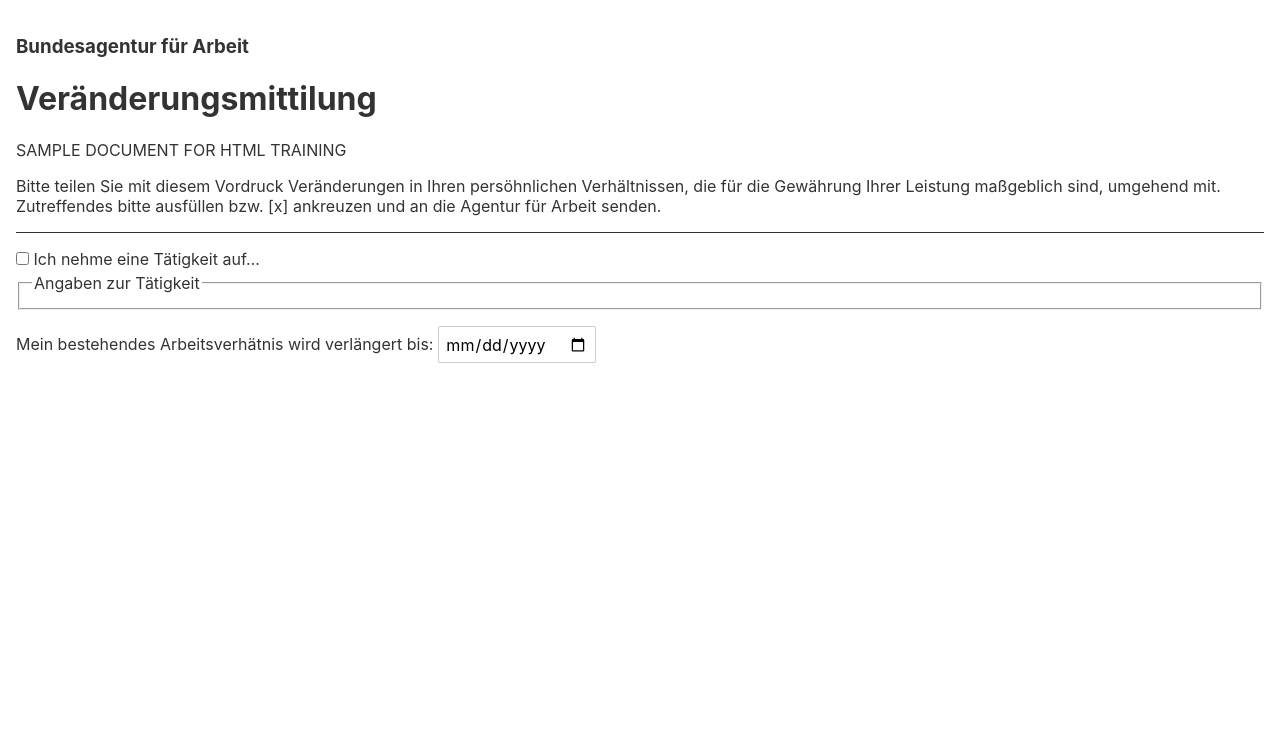
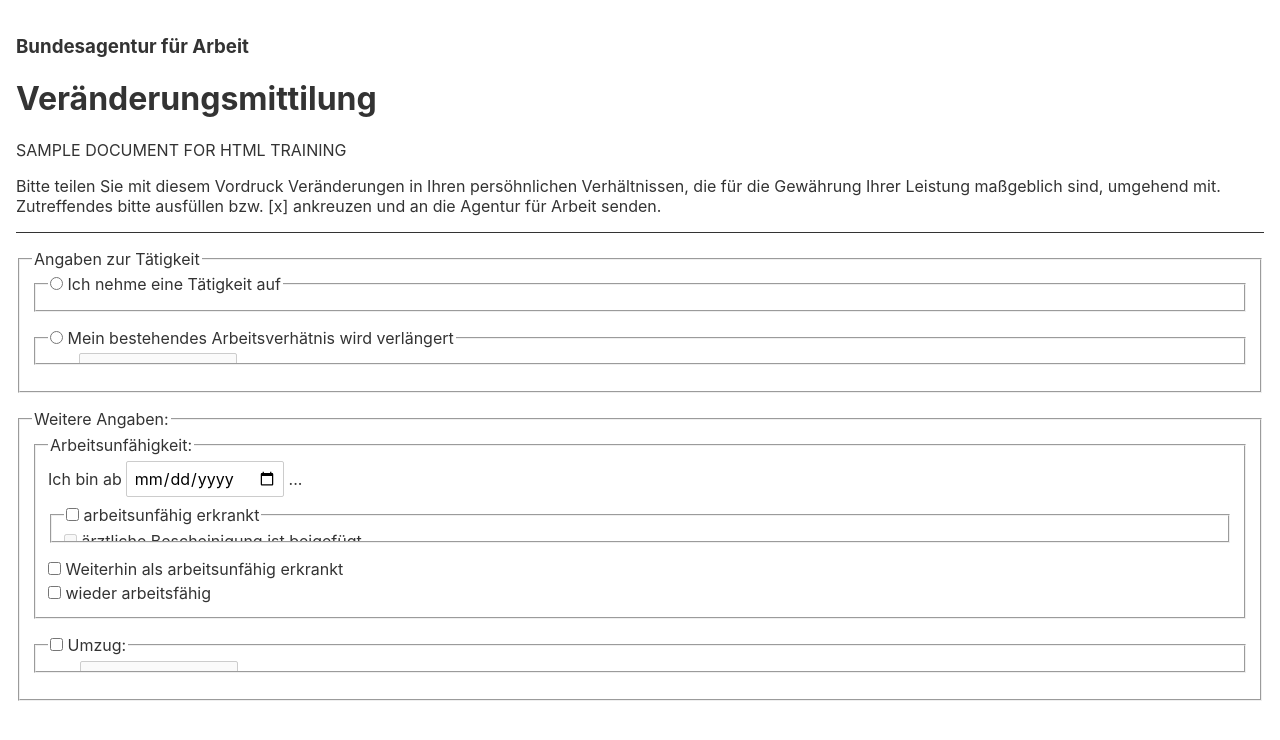
Before and after one commit to gitbreaker222/20200317-form-training-svelte, a Svelte app: page / in a window 1280 px wide. Shown: the top 740 px of the page. Built offline with nearby package versions, Linux system fonts and the light colour scheme.

Commit message:
work-inability + move

```diff
--- a/src/Aform.svelte
+++ b/src/Aform.svelte
@@ -1,6 +1,9 @@
 <script>
+  const NEW = 'NEW'
+  const EXTENDED = 'EXTENDED'
+
   let formState = {
-    hasNewActivity: false,
+    activityChangeType: '',
     newActivityInfos: {
       from: '',
       till: '',
@@ -11,6 +14,24 @@
       healthCareDetails: '',
     },
     extendedActivityTill: '',
+    hasAbilityChange: false,
+    abilityChangeDetails: {
+      fromDate: '',
+      hasSicknessInability: false,
+      hasSicknessInabilityDoctorCert: false,
+      hasSicknessInabilityAccident: false,
+      hasExtendedSicknessInability: false,
+      isReenabled: false,
+    },
+    move: false,
+    moveDate: '',
+    moveConfirmationAttached: false,
+    moveDetails: {
+      street: '',
+      zip: '',
+      city: '',
+      telephone: '',
+    },
   }
   $: activityHasBegun = new Date(formState.newActivityInfos.from) <= new Date()
 
@@ -32,7 +53,7 @@
   }
 
   fieldset {
-    max-height: 99vh;
+    max-height: 200vh;
     overflow: auto;
     transition: max-height 500ms;
   }
@@ -57,17 +78,22 @@
 
 <form on:submit={handleSubmit} on:change={handleChange}>
 
+  <fieldset name="activity">
+    <legend for="activity">Angaben zur Tätigkeit</legend>
+
+    <fieldset
+      name="newActivity"
+      disabled={formState.activityChangeType !== NEW}>
+      <legend for="newActivity">
         <label>
           <input
-      type="checkbox"
-      name="hasNewActivity"
-      disabled={formState.extendedActivityTill}
-      bind:checked={formState.hasNewActivity} />
-    Ich nehme eine Tätigkeit auf…
+            type="radio"
+            bind:group={formState.activityChangeType}
+            value={NEW} />
+          Ich nehme eine Tätigkeit auf
         </label>
+      </legend>
 
-  <fieldset name="activity" disabled={!formState.hasNewActivity}>
-    <legend for="activity">Angaben zur Tätigkeit</legend>
       <p>
         Ich nehme eine Tätigkeit (Arbeit, selbstständige Tätigkeit, mithelfender
         Familienangehöriger) ab
@@ -185,13 +211,153 @@
       {/if}
     </fieldset>
 
+    <fieldset
+      name="extendedActivity"
+      disabled={formState.activityChangeType !== EXTENDED}>
+      <legend for="extendedActivity">
         <label>
-    Mein bestehendes Arbeitsverhätnis wird verlängert bis:
+          <input
+            type="radio"
+            bind:group={formState.activityChangeType}
+            value={EXTENDED} />
+          Mein bestehendes Arbeitsverhätnis wird verlängert
+        </label>
+      </legend>
+
+      <label>
+        bis:
         <input
           type="date"
           name="activityExtended"
           disabled={formState.hasNewActivity}
           bind:value={formState.extendedActivityTill} />
       </label>
+    </fieldset>
+
+  </fieldset>
+
+  <fieldset name="additional">
+    <legend>Weitere Angaben:</legend>
+
+    <fieldset name="workInability">
+      <legend>Arbeitsunfähigkeit:</legend>
+
+      <label>
+        Ich bin ab
+        <input type="date" name="abilitChangeFrom" />
+        ...
+      </label>
+
+      <fieldset disabled={!formState.abilityChangeDetails.hasSicknessInability}>
+        <legend>
+          <label>
+            <input
+              type="checkbox"
+              name="hasSicknessInability"
+              bind:checked={formState.abilityChangeDetails.hasSicknessInability} />
+            arbeitsunfähig erkrankt
+          </label>
+        </legend>
+
+        <label>
+          <input
+            type="checkbox"
+            name="hasSicknessInabilityDoctorCert"
+            bind:checked={formState.abilityChangeDetails.hasSicknessInabilityDoctorCert} />
+          ärztliche Bescheinigung ist beigefügt
+        </label>
+
+        <label>
+          <input
+            type="checkbox"
+            name="hasSicknessInabilityAccident"
+            bind:checked={formState.abilityChangeDetails.hasSicknessInabilityAccident} />
+          meine Arbeitsunfähigkeit ist durch Unfall verursacht
+        </label>
+      </fieldset>
+
+      <label>
+        <input
+          type="checkbox"
+          name="hasExtendedSicknessInability"
+          bind:checked={formState.abilityChangeDetails.hasExtendedSicknessInability} />
+        Weiterhin als arbeitsunfähig erkrankt
+      </label>
+
+      <label>
+        <input
+          type="checkbox"
+          name="isReenabled"
+          bind:checked={formState.abilityChangeDetails.isReenabled} />
+        wieder arbeitsfähig
+      </label>
+    </fieldset>
+
+    <fieldset disabled={!formState.move}>
+      <legend>
+        <label>
+          <input type="checkbox" name="move" bind:checked={formState.move} />
+          Umzug:
+        </label>
+      </legend>
+
+      <label>
+        am:
+        <input type="date" name="moveDate" bind:value={formState.moveDate} />
+      </label>
+
+      <label>
+        <input
+          type="checkbox"
+          name="moveConfirmationAttached"
+          bind:checked={formState.moveConfirmationAttached} />
+        Abmelde- und Anmeldebestätigung sind beigefügt
+      </label>
+
+      <p>
+        Falls für diesen Wohnort eine andere Agentur für Arbeit zuständig ist,
+        bitte ich diese für die Zahlung meiner Leistung für zuständig zu
+        erklären. Ich werde mich unverzüglich bei der nunmehr zuständigen
+        Agentur für Arbeit melden.
+      </p>
+
+      <fieldset>
+        <legend>Neue Anschrift:</legend>
+
+        <label>
+          Straße, Hausnummer:
+          <input
+            type="text"
+            name="street"
+            bind:value={formState.moveDetails.street} />
+        </label>
+
+        <label>
+          Postleitzahl:
+          <input
+            type="text"
+            name="zip"
+            bind:value={formState.moveDetails.zip} />
+        </label>
+
+        <label>
+          Stadt:
+          <input
+            type="text"
+            name="city"
+            bind:value={formState.moveDetails.city} />
+        </label>
+
+        <label>
+          gegebenenfalls neue Telefonnummer:
+          <input
+            type="telephone"
+            name="telephone"
+            bind:value={formState.moveDetails.telephone} />
+        </label>
+      </fieldset>
+    </fieldset>
+
+  </fieldset>
 
 </form>
```
Lines whose indentation alone changed are shown as unchanged.
